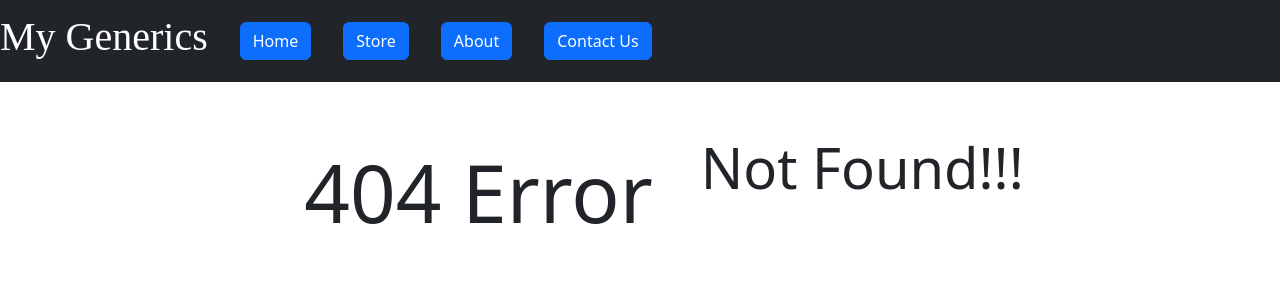
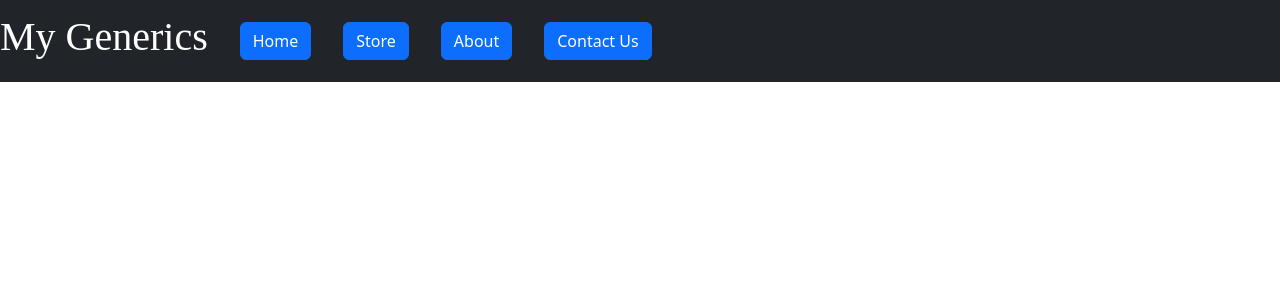
Before and after one commit to SHAIK14/Ecommerce, a React (Create React App) app: page /products/1 in a window 1280 px wide. Before the commit this address had no page. Shown: the top 300 px of the page. Built offline with nearby package versions, Linux system fonts and the light colour scheme.

Commit message:
RouteStyleUpdated

```diff
--- a/src/App.jsx
+++ b/src/App.jsx
@@ -1,25 +1,25 @@
-import { createBrowserRouter, RouterProvider } from "react-router-dom";
-import Error from "./components/Pages/Error";
+import { Routes, Route } from "react-router-dom";
 import Header from "./components/Header";
+
+// import Error from "./components/Pages/Error";
+
 import About from "./components/Pages/About";
-import RootLayout from "./components/Pages/root";
 import Home from "./components/Pages/Home";
 import Store from "./components/Pages/Store";
-const router = createBrowserRouter([
-  {
-    path: "/",
-    element: <RootLayout />,
-    errorElement: <Error />,
-    children: [
-      { path: "/", element: <Home /> },
-      { path: "/about", element: <About /> },
-      { path: "/", element: <Header /> },
-      { path: "/store", element: <Store /> },
-    ],
-  },
-]);
+
 const App = () => {
-  return <RouterProvider router={router} />;
+  return (
+    <div>
+      <Header />
+      <main>
+        <Routes>
+          <Route path="/" element={<Home />} />
+          <Route path="/store" element={<Store />} />
+          <Route path="/about" element={<About />} />
+        </Routes>
+      </main>
+    </div>
+  );
 };
 
 export default App;
--- a/src/components/Pages/root.jsx
+++ /dev/null
@@ -1,12 +0,0 @@
-import { Outlet } from "react-router-dom";
-import Header from "../Header";
-function RootLayout() {
-  return (
-    <>
-      <Header />
-      <Outlet />
-    </>
-  );
-}
-
-export default RootLayout;
--- a/src/index.js
+++ b/src/index.js
@@ -1,12 +1,14 @@
 import React from "react";
 import ReactDOM from "react-dom/client";
-
+import { BrowserRouter } from "react-router-dom";
 import App from "./App";
 import "../node_modules/react-bootstrap/dist/react-bootstrap";
 import "../node_modules/bootstrap/dist/css/bootstrap.css";
 const root = ReactDOM.createRoot(document.getElementById("root"));
 root.render(
   <React.StrictMode>
-    <App />
+    <BrowserRouter>
+      <App />
+    </BrowserRouter>
   </React.StrictMode>
 );
```
